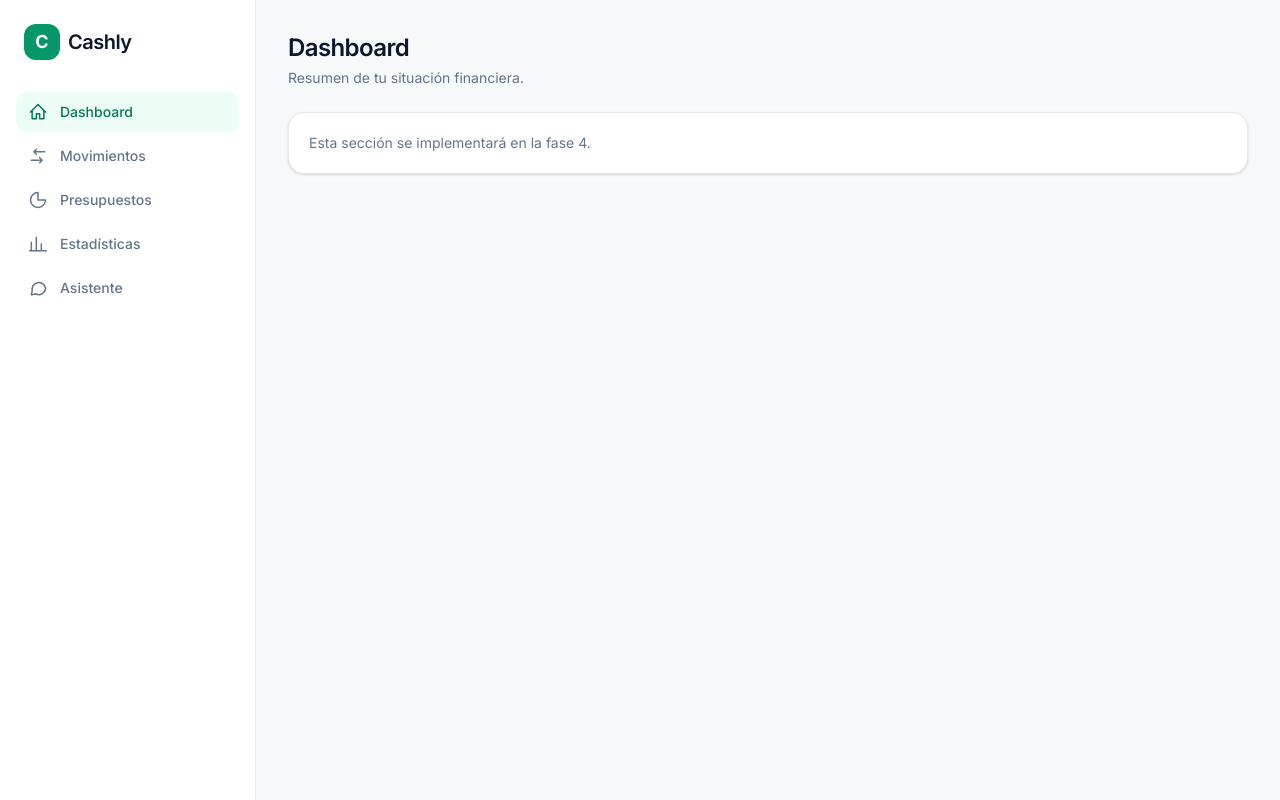
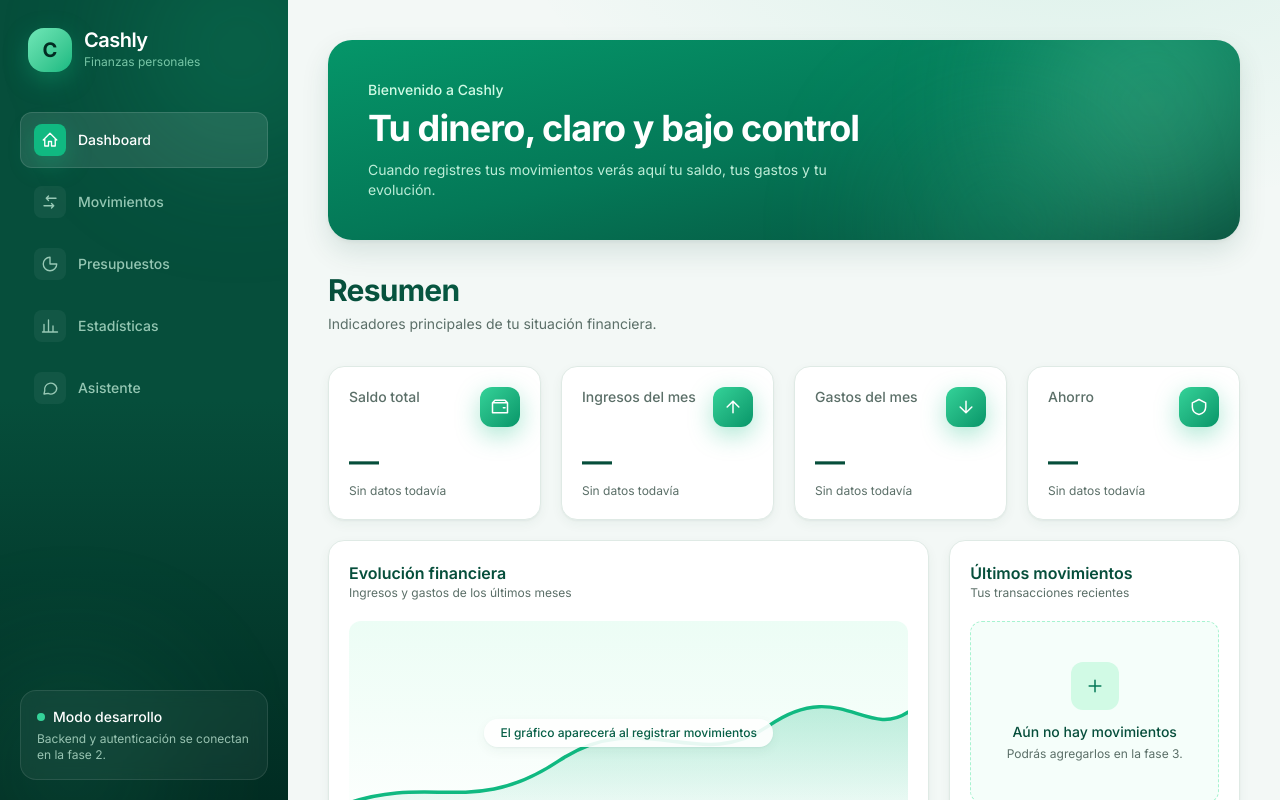
Before and after one commit to fabiandresss/cashly-app, a React (Vite) app: page / in a window 1280 px wide. Built offline with nearby package versions, Linux system fonts and the light colour scheme.

Commit message:
feat: redesign UI with emerald theme, layered shadows and animations

```diff
--- a/src/components/layout/AppShell.tsx
+++ b/src/components/layout/AppShell.tsx
@@ -5,41 +5,70 @@ import { NAV_ITEMS } from '@/lib/navigation'
 export function AppShell() {
   return (
     <div className="flex h-full">
-      <aside className="hidden w-64 shrink-0 flex-col border-r border-line bg-surface p-4 md:flex">
-        <div className="mb-8 flex items-center gap-2 px-2 pt-2">
-          <span className="flex h-9 w-9 items-center justify-center rounded-xl bg-brand-600 text-lg font-bold text-white">
+      <aside className="relative hidden w-72 shrink-0 flex-col overflow-hidden bg-gradient-to-b from-brand-900 via-brand-900 to-brand-950 p-5 text-white md:flex">
+        <div className="pointer-events-none absolute -right-16 -top-16 h-56 w-56 rounded-full bg-brand-500/20 blur-3xl" />
+        <div className="pointer-events-none absolute -bottom-20 -left-10 h-56 w-56 rounded-full bg-brand-400/10 blur-3xl" />
+
+        <div className="relative mb-10 flex items-center gap-3 px-2 pt-2">
+          <span className="flex h-11 w-11 items-center justify-center rounded-2xl bg-gradient-to-br from-brand-300 to-brand-500 text-xl font-bold text-brand-950 shadow-glow">
             C
           </span>
-          <span className="text-xl font-semibold tracking-tight">Cashly</span>
+          <div>
+            <p className="text-xl font-semibold leading-none tracking-tight">Cashly</p>
+            <p className="mt-1 text-xs text-brand-200/70">Finanzas personales</p>
+          </div>
         </div>
-        <nav aria-label="Principal" className="flex flex-col gap-1">
+
+        <nav aria-label="Principal" className="relative flex flex-col gap-1.5">
           {NAV_ITEMS.map((item) => (
             <NavLink
               key={item.to}
               to={item.to}
               end={item.to === '/'}
               className={({ isActive }) =>
-                `flex items-center gap-3 rounded-xl px-3 py-2.5 text-sm font-medium transition-colors ${
-                  isActive ? 'bg-brand-50 text-brand-700' : 'text-muted hover:bg-canvas hover:text-ink'
+                `group flex items-center gap-3 rounded-xl px-3.5 py-3 text-sm font-medium transition-all duration-200 ${
+                  isActive
+                    ? 'bg-white/10 text-white shadow-[inset_0_0_0_1px_rgb(255_255_255/0.12)]'
+                    : 'text-brand-100/70 hover:translate-x-1 hover:bg-white/5 hover:text-white'
                 }`
               }
             >
-              <Icon path={item.icon} />
-              {item.label}
+              {({ isActive }) => (
+                <>
+                  <span
+                    className={`flex h-8 w-8 items-center justify-center rounded-lg transition-colors ${
+                      isActive ? 'bg-brand-500 text-white shadow-glow' : 'bg-white/5 group-hover:bg-white/10'
+                    }`}
+                  >
+                    <Icon path={item.icon} className="h-[18px] w-[18px]" />
+                  </span>
+                  {item.label}
+                </>
+              )}
             </NavLink>
           ))}
         </nav>
+
+        <div className="relative mt-auto rounded-2xl border border-white/10 bg-white/5 p-4 backdrop-blur">
+          <div className="flex items-center gap-2">
+            <span className="h-2 w-2 animate-pulse-ring rounded-full bg-brand-400" />
+            <p className="text-sm font-medium">Modo desarrollo</p>
+          </div>
+          <p className="mt-1 text-xs text-brand-100/70">
+            Backend y autenticación se conectan en la fase 2.
+          </p>
+        </div>
       </aside>
 
-      <main className="min-w-0 flex-1 overflow-y-auto pb-24 md:pb-0">
-        <div className="mx-auto max-w-5xl p-4 md:p-8">
+      <main className="min-w-0 flex-1 overflow-y-auto pb-28 md:pb-0">
+        <div className="mx-auto max-w-6xl p-5 md:p-10">
           <Outlet />
         </div>
       </main>
 
       <nav
         aria-label="Principal"
-        className="fixed inset-x-0 bottom-0 z-10 flex justify-around border-t border-line bg-surface px-2 py-2 md:hidden"
+        className="fixed inset-x-3 bottom-3 z-10 flex justify-around rounded-2xl border border-white/10 bg-brand-900/95 px-2 py-2 shadow-lift backdrop-blur md:hidden"
       >
         {NAV_ITEMS.map((item) => (
           <NavLink
@@ -47,8 +76,8 @@ export function AppShell() {
             to={item.to}
             end={item.to === '/'}
             className={({ isActive }) =>
-              `flex flex-1 flex-col items-center gap-0.5 rounded-lg py-1 text-[11px] font-medium ${
-                isActive ? 'text-brand-600' : 'text-muted'
+              `flex flex-1 flex-col items-center gap-0.5 rounded-xl py-1.5 text-[10px] font-medium transition-colors ${
+                isActive ? 'bg-brand-500/20 text-brand-300' : 'text-brand-100/60'
               }`
             }
           >
--- a/src/components/ui/Card.tsx
+++ b/src/components/ui/Card.tsx
@@ -1,13 +1,24 @@
-import type { ReactNode } from 'react'
+import type { CSSProperties, ReactNode } from 'react'
 
 interface CardProps {
   children: ReactNode
   className?: string
+  /** Retraso de entrada en ms, para animaciones escalonadas. */
+  delay?: number
+  interactive?: boolean
 }
 
-export function Card({ children, className = '' }: CardProps) {
+export function Card({ children, className = '', delay = 0, interactive = false }: CardProps) {
+  const style: CSSProperties = { animationDelay: `${delay}ms` }
   return (
-    <div className={`rounded-2xl border border-line bg-surface p-5 shadow-sm ${className}`}>
+    <div
+      style={style}
+      className={`animate-fade-up rounded-2xl border border-line bg-surface p-5 shadow-card ${
+        interactive
+          ? 'transition-all duration-300 hover:-translate-y-1 hover:border-brand-200 hover:shadow-lift'
+          : ''
+      } ${className}`}
+    >
       {children}
     </div>
   )
--- a/src/components/ui/PageHeader.tsx
+++ b/src/components/ui/PageHeader.tsx
@@ -5,9 +5,11 @@ interface PageHeaderProps {
 
 export function PageHeader({ title, description }: PageHeaderProps) {
   return (
-    <header className="mb-6">
-      <h1 className="text-2xl font-semibold tracking-tight">{title}</h1>
-      <p className="mt-1 text-sm text-muted">{description}</p>
+    <header className="mb-8 animate-fade-up">
+      <h1 className="bg-gradient-to-r from-brand-900 to-brand-600 bg-clip-text text-3xl font-bold tracking-tight text-transparent">
+        {title}
+      </h1>
+      <p className="mt-1.5 text-sm text-muted">{description}</p>
     </header>
   )
 }
--- /dev/null
+++ b/src/components/ui/StatCard.tsx
@@ -0,0 +1,25 @@
+import { Card } from '@/components/ui/Card'
+import { Icon } from '@/components/ui/Icon'
+
+interface StatCardProps {
+  label: string
+  value: string
+  hint: string
+  icon: string
+  delay?: number
+}
+
+export function StatCard({ label, value, hint, icon, delay }: StatCardProps) {
+  return (
+    <Card interactive delay={delay}>
+      <div className="flex items-start justify-between">
+        <p className="text-sm font-medium text-muted">{label}</p>
+        <span className="flex h-10 w-10 items-center justify-center rounded-xl bg-gradient-to-br from-brand-400 to-brand-600 text-white shadow-glow">
+          <Icon path={icon} />
+        </span>
+      </div>
+      <p className="mt-4 text-3xl font-semibold tracking-tight text-brand-900">{value}</p>
+      <p className="mt-1 text-xs text-muted">{hint}</p>
+    </Card>
+  )
+}
--- a/src/index.css
+++ b/src/index.css
@@ -4,14 +4,46 @@
   --font-sans: 'Inter', ui-sans-serif, system-ui, sans-serif;
   --color-brand-50: #ecfdf5;
   --color-brand-100: #d1fae5;
+  --color-brand-200: #a7f3d0;
+  --color-brand-300: #6ee7b7;
+  --color-brand-400: #34d399;
   --color-brand-500: #10b981;
   --color-brand-600: #059669;
   --color-brand-700: #047857;
-  --color-ink: #0f172a;
-  --color-muted: #64748b;
+  --color-brand-800: #065f46;
+  --color-brand-900: #064e3b;
+  --color-brand-950: #022c22;
+  --color-ink: #0b1f1a;
+  --color-muted: #5b6f68;
   --color-surface: #ffffff;
-  --color-canvas: #f6f8fa;
-  --color-line: #e5e9ee;
+  --color-canvas: #f3f8f6;
+  --color-line: #dfeae5;
+
+  --shadow-card: 0 1px 2px rgb(6 78 59 / 0.05), 0 4px 12px rgb(6 78 59 / 0.05);
+  --shadow-lift: 0 2px 4px rgb(6 78 59 / 0.06), 0 12px 28px rgb(6 78 59 / 0.12);
+  --shadow-glow: 0 8px 24px rgb(16 185 129 / 0.35);
+
+  --animate-fade-up: fade-up 0.6s cubic-bezier(0.16, 1, 0.3, 1) both;
+  --animate-float: float 6s ease-in-out infinite;
+  --animate-pulse-ring: pulse-ring 2.4s ease-out infinite;
+  --animate-draw: draw 1.6s ease-out 0.3s both;
+
+  @keyframes fade-up {
+    from { opacity: 0; transform: translateY(14px); }
+    to { opacity: 1; transform: translateY(0); }
+  }
+  @keyframes float {
+    0%, 100% { transform: translateY(0); }
+    50% { transform: translateY(-8px); }
+  }
+  @keyframes pulse-ring {
+    0% { box-shadow: 0 0 0 0 rgb(16 185 129 / 0.45); }
+    100% { box-shadow: 0 0 0 18px rgb(16 185 129 / 0); }
+  }
+  @keyframes draw {
+    from { stroke-dashoffset: 600; }
+    to { stroke-dashoffset: 0; }
+  }
 }
 
 html,
@@ -22,8 +54,25 @@ body,
 
 body {
   margin: 0;
-  background: var(--color-canvas);
+  background:
+    radial-gradient(60rem 30rem at 85% -10%, rgb(16 185 129 / 0.10), transparent 60%),
+    var(--color-canvas);
   color: var(--color-ink);
   font-family: var(--font-sans);
   -webkit-font-smoothing: antialiased;
 }
+
+:focus-visible {
+  outline: 2px solid var(--color-brand-500);
+  outline-offset: 2px;
+}
+
+@media (prefers-reduced-motion: reduce) {
+  *,
+  *::before,
+  *::after {
+    animation-duration: 0.01ms !important;
+    animation-iteration-count: 1 !important;
+    transition-duration: 0.01ms !important;
+  }
+}
--- a/src/pages/Dashboard.tsx
+++ b/src/pages/Dashboard.tsx
@@ -1,13 +1,86 @@
 import { Card } from '@/components/ui/Card'
+import { Icon } from '@/components/ui/Icon'
 import { PageHeader } from '@/components/ui/PageHeader'
+import { StatCard } from '@/components/ui/StatCard'
+
+const STATS = [
+  { label: 'Saldo total', icon: 'M3 7h18v12H3zM3 7l3-3h12l3 3M16 13h2' },
+  { label: 'Ingresos del mes', icon: 'M12 19V5M5 12l7-7 7 7' },
+  { label: 'Gastos del mes', icon: 'M12 5v14M5 12l7 7 7-7' },
+  { label: 'Ahorro', icon: 'M12 3l8 4v5c0 5-3.5 8-8 9-4.5-1-8-4-8-9V7z' },
+] as const
 
 export function DashboardPage() {
   return (
     <>
-      <PageHeader title="Dashboard" description="Resumen de tu situación financiera." />
-      <Card>
-        <p className="text-sm text-muted">Esta sección se implementará en la fase 4.</p>
-      </Card>
+      <section className="relative mb-8 animate-fade-up overflow-hidden rounded-3xl bg-gradient-to-br from-brand-600 via-brand-700 to-brand-900 p-7 text-white shadow-lift md:p-10">
+        <div className="pointer-events-none absolute -right-10 -top-16 h-64 w-64 rounded-full bg-brand-300/30 blur-3xl" />
+        <div className="pointer-events-none absolute -bottom-24 right-32 h-56 w-56 rounded-full bg-brand-400/20 blur-3xl" />
+        <p className="relative text-sm font-medium text-brand-100">Bienvenido a Cashly</p>
+        <h1 className="relative mt-2 max-w-xl text-3xl font-bold tracking-tight md:text-4xl">
+          Tu dinero, claro y bajo control
+        </h1>
+        <p className="relative mt-3 max-w-lg text-sm text-brand-100/90">
+          Cuando registres tus movimientos verás aquí tu saldo, tus gastos y tu evolución.
+        </p>
+      </section>
+
+      <PageHeader title="Resumen" description="Indicadores principales de tu situación financiera." />
+
+      <div className="grid gap-5 sm:grid-cols-2 xl:grid-cols-4">
+        {STATS.map((stat, i) => (
+          <StatCard
+            key={stat.label}
+            label={stat.label}
+            value="—"
+            hint="Sin datos todavía"
+            icon={stat.icon}
+            delay={100 + i * 90}
+          />
+        ))}
+      </div>
+
+      <div className="mt-5 grid gap-5 lg:grid-cols-3">
+        <Card className="lg:col-span-2" delay={500}>
+          <h2 className="text-base font-semibold text-brand-900">Evolución financiera</h2>
+          <p className="text-xs text-muted">Ingresos y gastos de los últimos meses</p>
+          <div className="relative mt-5 flex h-56 items-center justify-center overflow-hidden rounded-xl bg-gradient-to-b from-brand-50 to-white">
+            <svg viewBox="0 0 400 120" className="absolute inset-x-0 bottom-0 w-full" aria-hidden="true">
+              <defs>
+                <linearGradient id="area" x1="0" x2="0" y1="0" y2="1">
+                  <stop offset="0%" stopColor="#10b981" stopOpacity="0.25" />
+                  <stop offset="100%" stopColor="#10b981" stopOpacity="0" />
+                </linearGradient>
+              </defs>
+              <path d="M0 90 C60 70 90 100 150 60 S250 70 300 35 S370 45 400 25 V120 H0Z" fill="url(#area)" />
+              <path
+                d="M0 90 C60 70 90 100 150 60 S250 70 300 35 S370 45 400 25"
+                fill="none"
+                stroke="#10b981"
+                strokeWidth="2.5"
+                strokeLinecap="round"
+                strokeDasharray="600"
+                className="animate-draw"
+              />
+            </svg>
+            <p className="relative rounded-full bg-white/90 px-4 py-1.5 text-xs font-medium text-brand-800 shadow-card">
+              El gráfico aparecerá al registrar movimientos
+            </p>
+          </div>
+        </Card>
+
+        <Card delay={590}>
+          <h2 className="text-base font-semibold text-brand-900">Últimos movimientos</h2>
+          <p className="text-xs text-muted">Tus transacciones recientes</p>
+          <div className="mt-5 flex flex-col items-center rounded-xl border border-dashed border-brand-200 bg-brand-50/50 px-4 py-10 text-center">
+            <span className="flex h-12 w-12 items-center justify-center rounded-xl bg-brand-100 text-brand-700">
+              <Icon path="M12 5v14M5 12h14" />
+            </span>
+            <p className="mt-3 text-sm font-medium text-brand-900">Aún no hay movimientos</p>
+            <p className="mt-1 text-xs text-muted">Podrás agregarlos en la fase 3.</p>
+          </div>
+        </Card>
+      </div>
     </>
   )
 }
```
Also changed, not shown: src/components/ui/EmptyState.tsx (added, +19 -0 lines), src/pages/Asistente.tsx (+7 -2 lines), src/pages/Estadisticas.tsx (+7 -2 lines), src/pages/Movimientos.tsx (+7 -2 lines), src/pages/Presupuestos.tsx (+7 -2 lines).
